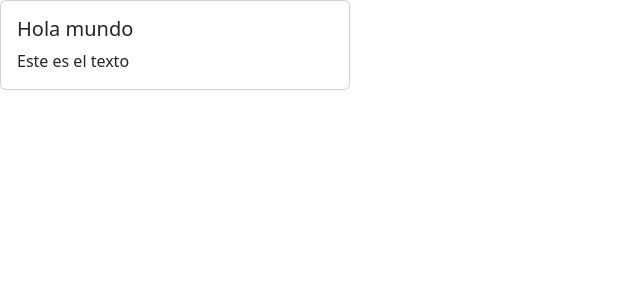
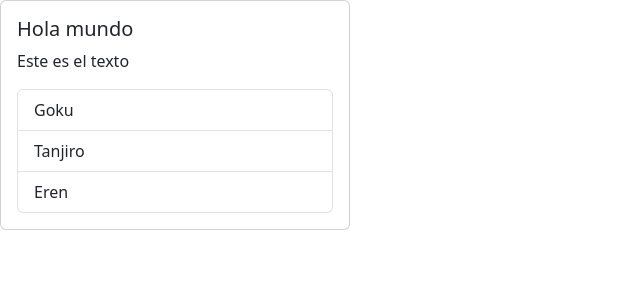
Before and after one commit to hanier10/react-app-project, a React (Vite) app: page / in a window 1280 px wide. Shown: the top 300 px of the page, without its empty margins (0-640 px from the left). Built offline with nearby package versions, Linux system fonts and the light colour scheme.

Commit message:
working with events

```diff
--- a/src/App.tsx
+++ b/src/App.tsx
@@ -1,11 +1,14 @@
 import Card, { CardBody } from "./components/Card";
+import List from "./components/List";
 
 function App() {
   //codigo jsx es sumamente parecido a HTML -> React.createElement
+  const list = ["Goku", "Tanjiro", "Eren"];
   return (
     <>
       <Card>
         <CardBody title="Hola mundo" text="Este es el texto" />
+        <List data={list} />
       </Card>
     </>
   );
--- /dev/null
+++ b/src/components/List.tsx
@@ -0,0 +1,22 @@
+import { MouseEvent } from "react";
+
+type Props = {
+  data: string[];
+};
+
+function List({ data }: Props) {
+  const handleClick = (event: MouseEvent) => {
+    console.log(event);
+  };
+  return (
+    <ul className="list-group">
+      {data.map((elemento) => (
+        <li onClick={handleClick} key={elemento} className="list-group-item">
+          {elemento}
+        </li>
+      ))}
+    </ul>
+  );
+}
+
+export default List;
```
